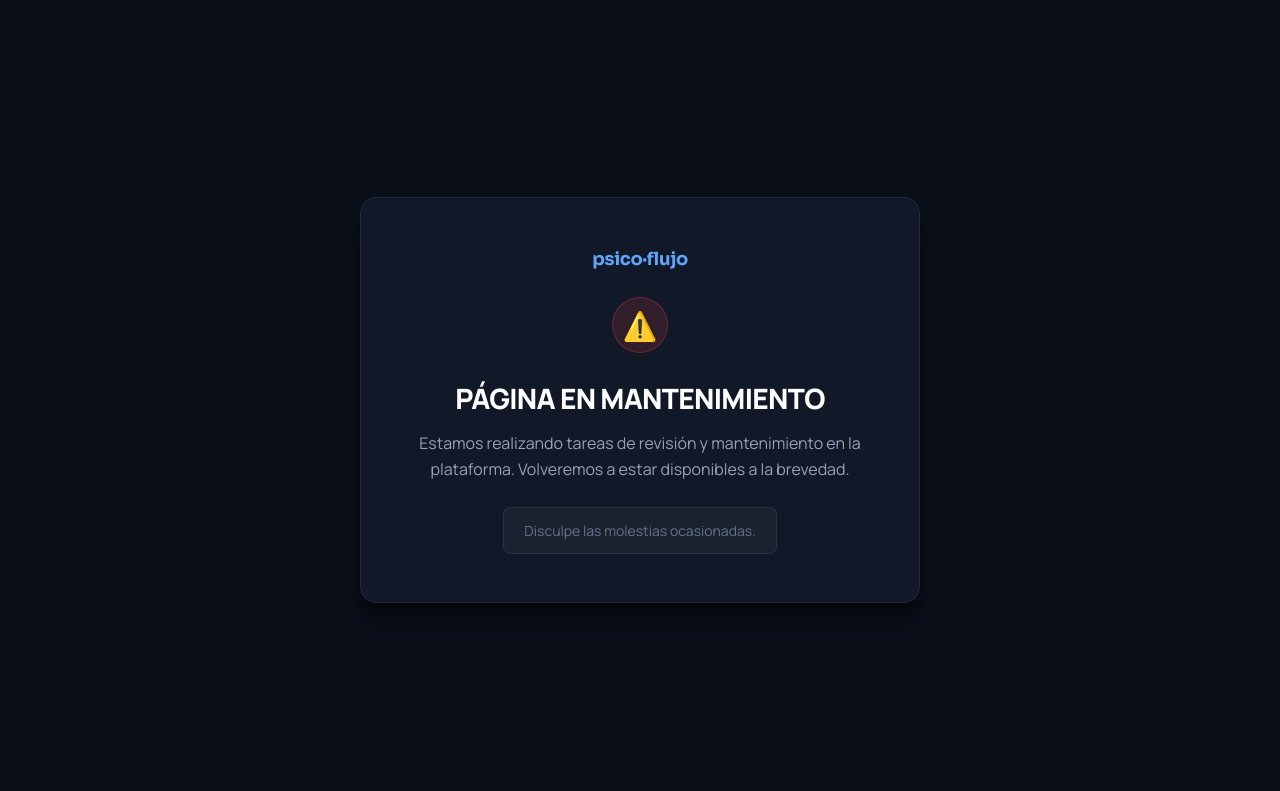
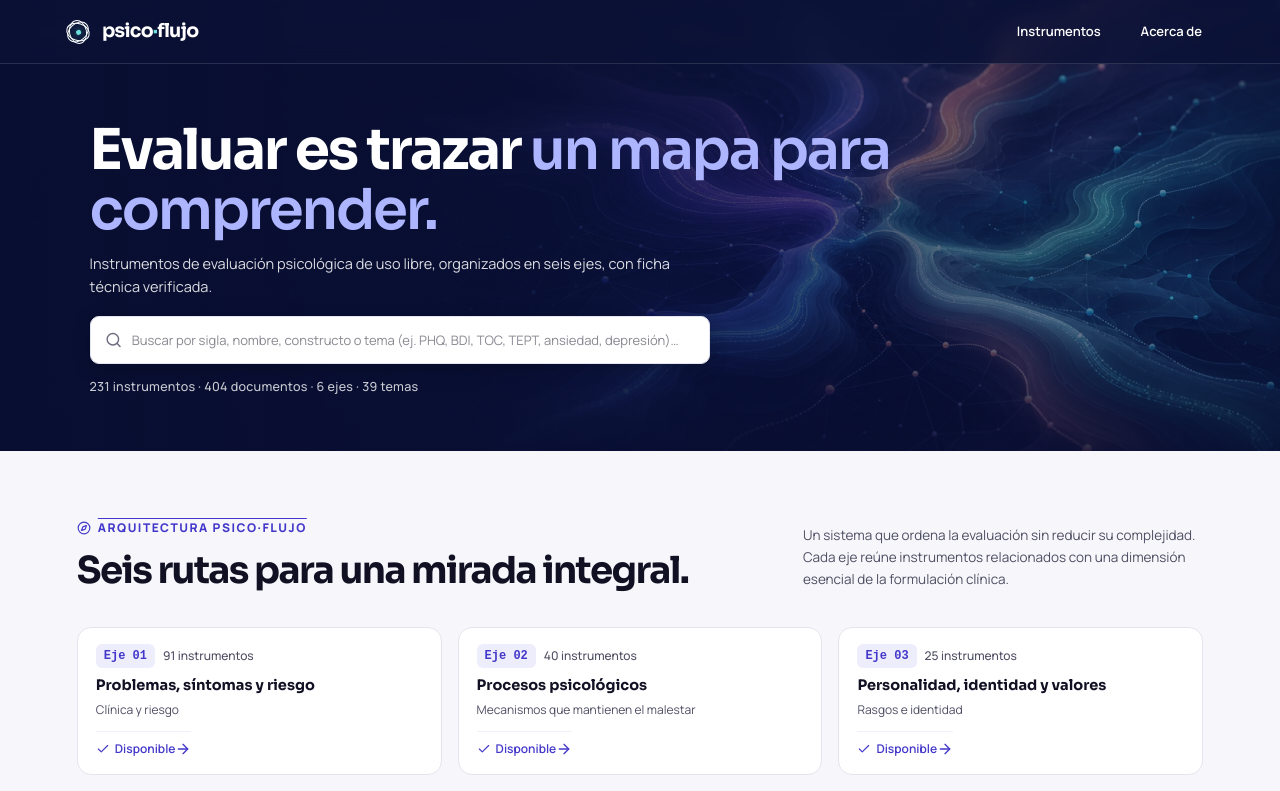
Before and after one commit to emorito/psico-flujo, a Next.js app: page / in a window 1280 px wide. Shown: the top 791 px of the page. Built offline with nearby package versions, Linux system fonts and the light colour scheme.

Commit message:
feat: desactivar aviso de mantenimiento y reactivar plataforma con catálogo consolidado

```diff
--- a/app/layout.tsx
+++ b/app/layout.tsx
@@ -15,8 +15,9 @@ const sans = Manrope({
 });
 
 export const metadata: Metadata = {
-  title: "Psico·Flujo | Página en mantenimiento",
-  description: "Plataforma en mantenimiento temporal.",
+  title: "Psico·Flujo | Biblioteca de evaluación psicológica",
+  description:
+    "Instrumentos de evaluación psicológica de uso libre, organizados en seis ejes, con ficha técnica verificada.",
   metadataBase: new URL("https://psico-flujo.vercel.app"),
   openGraph: {
     title: "Psico·Flujo | Evaluar para comprender",
--- a/app/page.tsx
+++ b/app/page.tsx
@@ -1,105 +1,179 @@
-export default function MaintenancePage() {
+"use client";
+
+import { useState, useEffect } from "react";
+import { Search, ShieldCheck, X } from "lucide-react";
+import { InstrumentLibrary, catalog } from "./ui/instrument-library";
+import { AxisCards } from "./ui/axis-cards";
+import acercaData from "../data/acerca.json";
+
+export default function Home() {
+  const [query, setQuery] = useState("");
+  const [selectedAxis, setSelectedAxis] = useState<number | "all">("all");
+  const [selectedFranja, setSelectedFranja] = useState<string>("all");
+  const [selectedTheme, setSelectedTheme] = useState<string>("all");
+  const [scrolled, setScrolled] = useState(false);
+
+  // Compact header on scroll
+  useEffect(() => {
+    const handleScroll = () => {
+      setScrolled(window.scrollY > 20);
+    };
+    window.addEventListener("scroll", handleScroll, { passive: true });
+    handleScroll();
+    return () => window.removeEventListener("scroll", handleScroll);
+  }, []);
+
+  const totalFamilies = catalog.length;
+  const totalDocs = catalog.reduce((acc, item) => acc + item.archivos.length, 0);
+  const totalAxes = new Set(catalog.map((item) => item.eje_num)).size;
+  const totalThemes = useMemoThemeCount();
+
+  const handleSelectAxis = (axisNum: number) => {
+    setSelectedAxis(axisNum);
+    setSelectedTheme("all");
+  };
+
+  const handleSelectAxisAndTheme = (axisNum: number, theme: string) => {
+    setSelectedAxis(axisNum);
+    setSelectedTheme(theme);
+  };
+
   return (
-    <main
-      style={{
-        minHeight: "100vh",
-        display: "flex",
-        flexDirection: "column",
-        alignItems: "center",
-        justifyContent: "center",
-        padding: "2rem 1.5rem",
-        backgroundColor: "#0b0f19",
-        color: "#f8fafc",
-        fontFamily: "var(--font-sans, system-ui, -apple-system, sans-serif)",
-        textAlign: "center",
-      }}
-    >
-      <div
-        style={{
-          maxWidth: "560px",
-          width: "100%",
-          padding: "3rem 2rem",
-          backgroundColor: "#111827",
-          borderRadius: "16px",
-          border: "1px solid #1f2937",
-          boxShadow: "0 20px 25px -5px rgba(0, 0, 0, 0.5), 0 8px 10px -6px rgba(0, 0, 0, 0.5)",
-          display: "flex",
-          flexDirection: "column",
-          alignItems: "center",
-          gap: "1.5rem",
-        }}
-      >
-        <div
-          style={{
-            display: "inline-flex",
-            alignItems: "center",
-            gap: "0.5rem",
-            fontSize: "1.125rem",
-            fontWeight: 700,
-            color: "#60a5fa",
-            letterSpacing: "-0.02em",
-            fontFamily: "var(--font-display, inherit)",
-          }}
-        >
-          <span>psico·flujo</span>
-        </div>
+    <main>
+      {/* Encabezado: marca + "Instrumentos" (#biblioteca) + "Acerca de" (#acerca). Se compacta al desplazar. */}
+      <header className={`site-header ${scrolled ? "scrolled" : ""}`}>
+        <a className="brand" href="#inicio" aria-label="Psico Flujo, inicio">
+          <span className="brand-symbol" aria-hidden="true">
+            <i />
+            <i />
+            <i />
+          </span>
+          <span>psico<span>·</span>flujo</span>
+        </a>
+        <nav aria-label="Navegación principal">
+          <a href="#biblioteca">Instrumentos</a>
+          <a href="#acerca">Acerca de</a>
+        </nav>
+      </header>
 
-        <div
-          style={{
-            width: "56px",
-            height: "56px",
-            borderRadius: "50%",
-            backgroundColor: "rgba(239, 68, 68, 0.15)",
-            border: "1px solid rgba(239, 68, 68, 0.3)",
-            display: "flex",
-            alignItems: "center",
-            justifyContent: "center",
-            fontSize: "1.75rem",
-          }}
-          aria-hidden="true"
-        >
-          ⚠️
-        </div>
+      {/* Portada: título actual, frase de propósito, campo de búsqueda real y cifras en una sola línea de texto. Sin insignia ni botones. */}
+      <section className="hero" id="inicio">
+        <div className="hero-backdrop" />
+        <div className="hero-content">
+          <h1>Evaluar es trazar <span>un mapa para comprender.</span></h1>
+          <p className="hero-purpose">
+            Instrumentos de evaluación psicológica de uso libre, organizados en seis ejes, con ficha técnica verificada.
+          </p>
 
-        <div style={{ display: "flex", flexDirection: "column", gap: "0.75rem" }}>
-          <h1
-            style={{
-              fontSize: "1.75rem",
-              fontWeight: 800,
-              color: "#ffffff",
-              letterSpacing: "-0.025em",
-              margin: 0,
-              textTransform: "uppercase",
-            }}
-          >
-            PÁGINA EN MANTENIMIENTO
-          </h1>
-          <p
-            style={{
-              fontSize: "1rem",
-              lineHeight: "1.6",
-              color: "#94a3b8",
-              margin: 0,
-            }}
-          >
-            Estamos realizando tareas de revisión y mantenimiento en la plataforma.
-            Volveremos a estar disponibles a la brevedad.
+          <div className="hero-search-wrapper">
+            <label className="search-box hero-search-box">
+              <Search size={18} />
+              <input
+                value={query}
+                onChange={(event) => setQuery(event.target.value)}
+                placeholder="Buscar por sigla, nombre, constructo o tema (ej. PHQ, BDI, TOC, TEPT, ansiedad, depresión)…"
+                aria-label="Buscar instrumentos en catálogo"
+              />
+              {query && (
+                <button
+                  type="button"
+                  onClick={() => setQuery("")}
+                  aria-label="Limpiar búsqueda"
+                  className="search-clear-btn"
+                >
+                  <X size={16} />
+                </button>
+              )}
+            </label>
+          </div>
+
+          <p className="hero-stats-line">
+            {totalFamilies} instrumentos · {totalDocs} documentos · {totalAxes} ejes · {totalThemes} temas
           </p>
         </div>
+      </section>
 
-        <div
-          style={{
-            padding: "0.75rem 1.25rem",
-            backgroundColor: "rgba(255, 255, 255, 0.04)",
-            borderRadius: "8px",
-            border: "1px solid rgba(255, 255, 255, 0.08)",
-            fontSize: "0.875rem",
-            color: "#64748b",
-          }}
-        >
-          Disculpe las molestias ocasionadas.
+      {/* Seis rutas: Seis tarjetas de eje interactivas */}
+      <AxisCards
+        onSelectAxis={handleSelectAxis}
+        onSelectAxisAndTheme={handleSelectAxisAndTheme}
+      />
+
+      {/* Biblioteca con buscador y barra única de filtros */}
+      <InstrumentLibrary
+        query={query}
+        setQuery={setQuery}
+        selectedAxis={selectedAxis}
+        setSelectedAxis={setSelectedAxis}
+        selectedFranja={selectedFranja}
+        setSelectedFranja={setSelectedFranja}
+        selectedTheme={selectedTheme}
+        setSelectedTheme={setSelectedTheme}
+      />
+
+      {/* Uso profesional responsable (una sola frase) */}
+      <section className="responsible-use" aria-label="Uso profesional responsable">
+        <ShieldCheck size={24} />
+        <div>
+          <strong>Uso profesional responsable</strong>
+          <p>{acercaData.uso_responsable}</p>
         </div>
-      </div>
+      </section>
+
+      {/* Sección nueva "Acerca de" antes del pie */}
+      <section className="about-section" id="acerca" aria-label="Acerca de Psico·Flujo">
+        <div className="about-container">
+          <div className="about-header">
+            <span className="overline">Marco institucional y metodológico</span>
+            <h2>Acerca de Psico·Flujo</h2>
+          </div>
+
+          <div className="about-grid">
+            <article className="about-card">
+              <h3>Propósito</h3>
+              <p>{acercaData.proposito}</p>
+            </article>
+
+            <article className="about-card">
+              <h3>Cómo se construyó</h3>
+              <p>{acercaData.como_se_construyo}</p>
+            </article>
+
+            <article className="about-card">
+              <h3>Marco académico</h3>
+              <p>{acercaData.marco_academico}</p>
+            </article>
+          </div>
+
+          <div className="about-author-line">
+            <p><strong>Autoría:</strong> {acercaData.autoria}</p>
+          </div>
+        </div>
+      </section>
+
+      {/* Pie con mención académica, versión y enlace a Acerca de */}
+      <footer className="site-footer">
+        <a className="brand footer-brand" href="#inicio" aria-label="Inicio">
+          <span className="brand-symbol" aria-hidden="true"><i /><i /><i /></span>
+          <span>psico<span>·</span>flujo</span>
+        </a>
+        <p className="footer-academic">Facultad de Filosofía · Universidad Nacional del Este</p>
+        <div className="footer-links">
+          <a href="#biblioteca">Instrumentos</a>
+          <a href="#acerca">Acerca de</a>
+        </div>
+        <span className="footer-version">v1.3 · 2026-09-11</span>
+      </footer>
     </main>
   );
 }
+
+function useMemoThemeCount() {
+  const set = new Set<string>();
+  for (const it of catalog) {
+    if (it.temas && it.temas[0]) {
+      set.add(it.temas[0]);
+    }
+  }
+  return set.size;
+}
```
Also changed, not shown: 1 other file (tests, documents, lock files or other folders).
